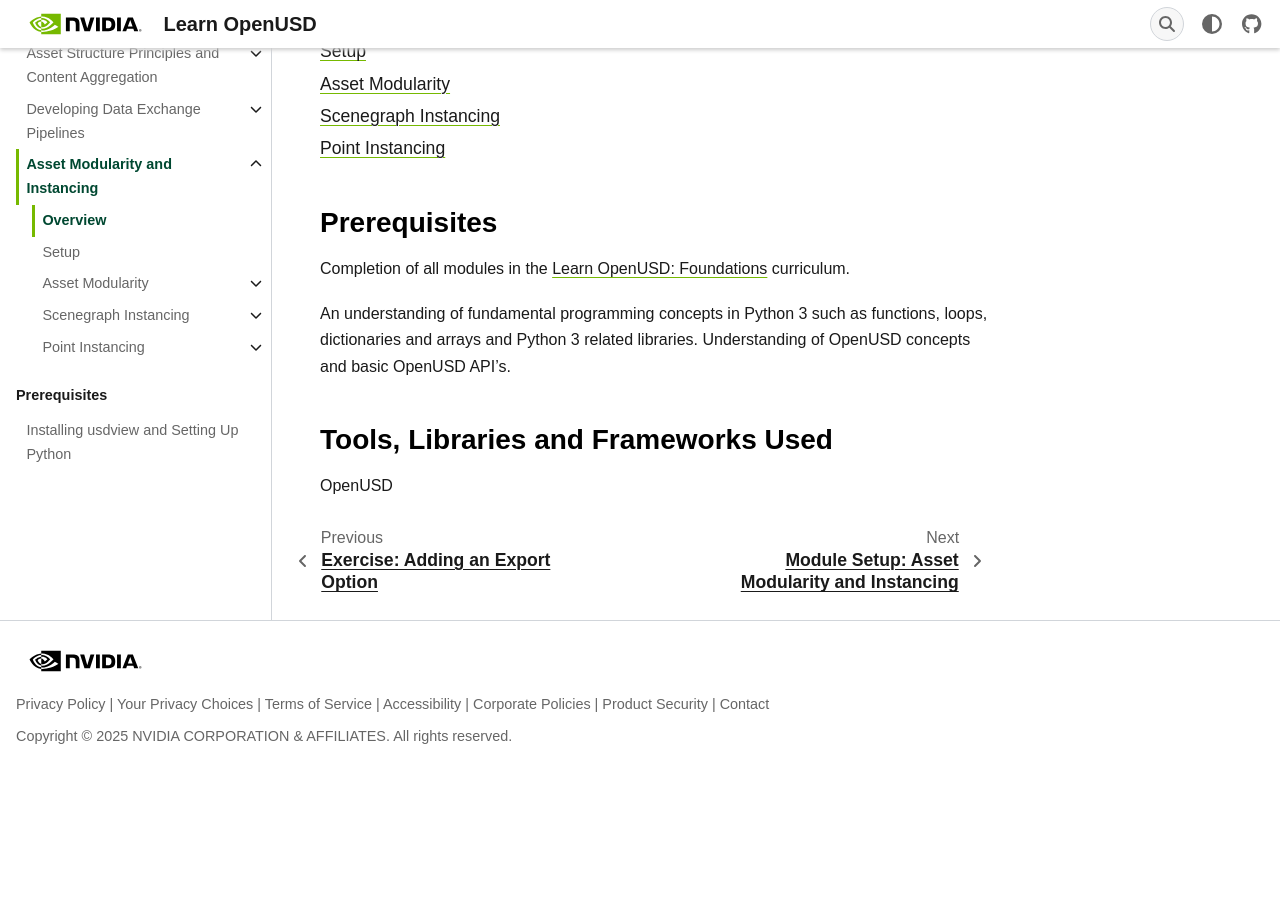
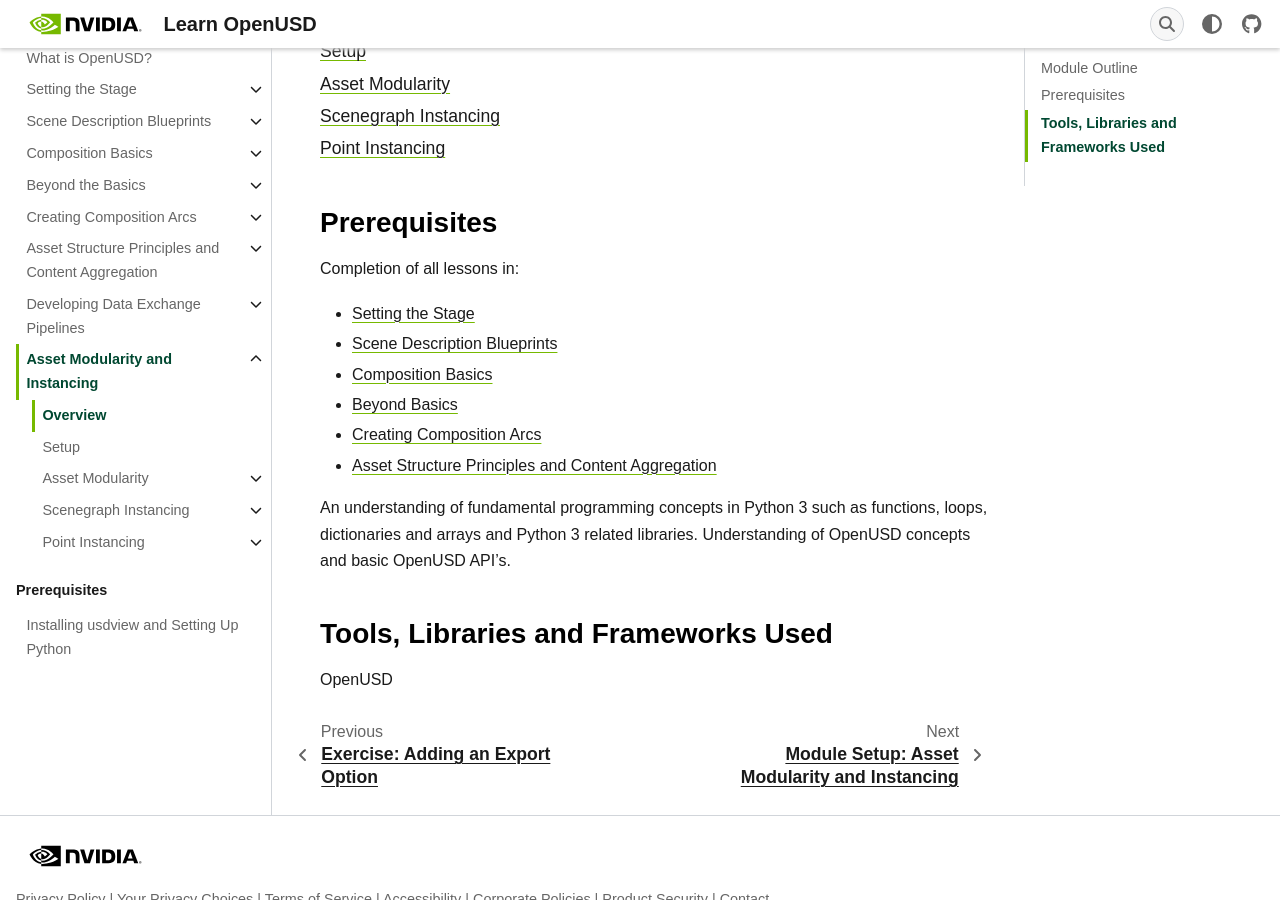
Before and after one commit to ymiuraaa/LearnOpenUSD, a Sphinx documentation site: the page built from docs/source/asset-modularity-instancing/index.md, in a window 1280 px wide and 900 px high, scrolled down 842 px. Built offline with Sphinx 7.4.7, drawn with Linux system fonts in a browser that asks for light colours; some web fonts are replaced; before the commit the page ends 1615 px from its top, so only the background shows below that.

Commit message:
updated links to not include dli references

```diff
--- a/docs/source/asset-modularity-instancing/index.md
+++ b/docs/source/asset-modularity-instancing/index.md
@@ -32,7 +32,14 @@
 
 ## Prerequisites
 
-Completion of all modules in the [Learn OpenUSD: Foundations](https://www.nvidia.com/en-us/learn/learning-path/openusd/) curriculum.
+Completion of all lessons in:
+
+- [Setting the Stage](../stage-setting/index.md)
+- [Scene Description Blueprints](../scene-description-blueprints/index.md)
+- [Composition Basics](../composition-basics/index.md)
+- [Beyond Basics](../beyond-basics/index.md)
+- [Creating Composition Arcs](../creating-composition-arcs/index.md)
+- [Asset Structure Principles and Content Aggregation](../asset-structure/index.md)
 
 An understanding of fundamental programming concepts in Python 3 such as functions, loops, dictionaries and arrays and Python 3 related libraries. Understanding of OpenUSD concepts and basic OpenUSD API’s.
 
```
Also changed, not shown: docs/source/asset-structure/index.md (+7 -1 lines), docs/source/asset-structure/model-hierarchy/what-are-model-kinds.md (+1 -1 lines), docs/source/creating-composition-arcs/index.md (+6 -1 lines), docs/source/data-exchange/index.md (+8 -1 lines).
